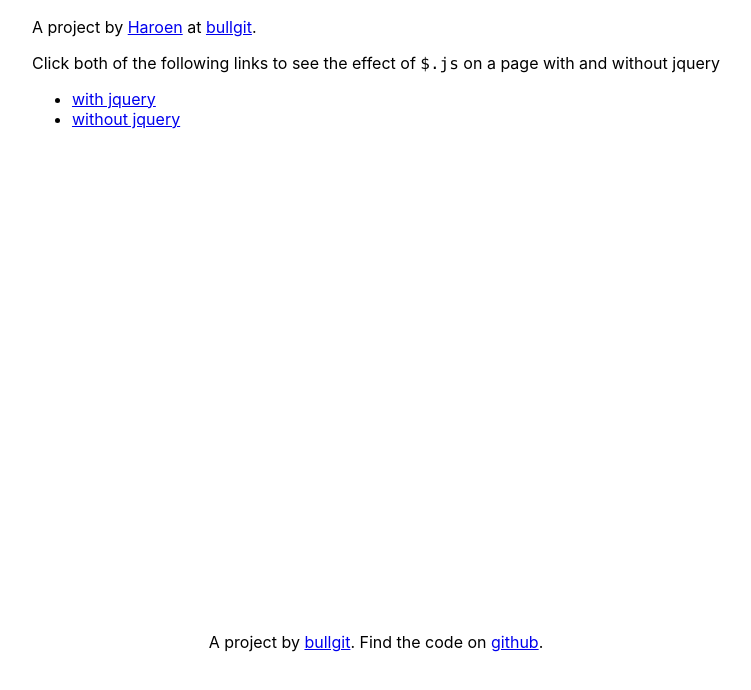
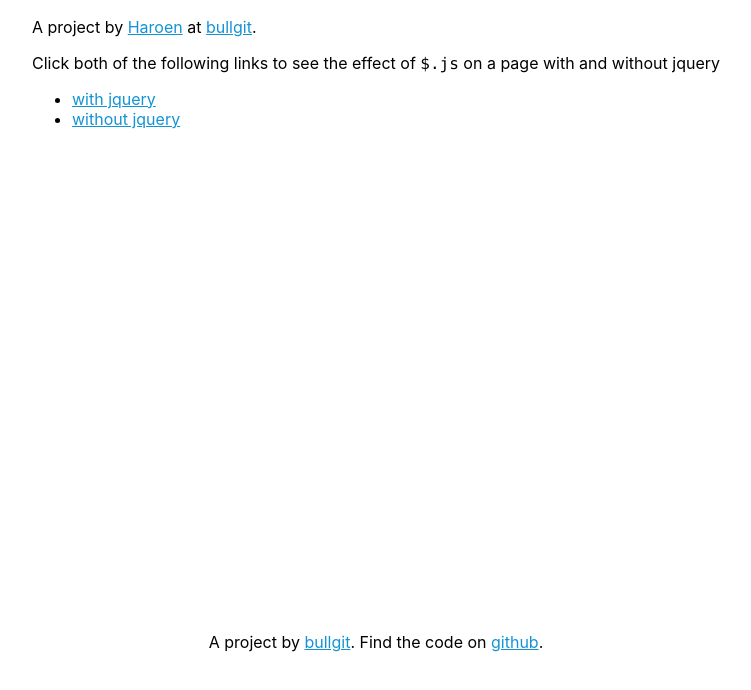
Before and after one commit to bullgit/fuck-jquery, a plain HTML site: page index.html in a window 1280 px wide. Shown: the part 60-750 px from the top of the page, without its empty margins (264-1015 px from the left). Drawn offline with Linux system fonts and the light colour scheme.

Commit message:
new colour

```diff
--- a/index.html
+++ b/index.html
@@ -7,7 +7,7 @@
   <meta name="apple-mobile-web-app-capable" content="yes" />
   <meta name="mobile-web-app-capable" content="yes" />
   <meta name="apple-mobile-web-app-status-bar-style" content="black-translucent" />
-  <meta name="theme-color" content="#7f1734">
+  <meta name="theme-color" content="#1393d5">
   <link rel="stylesheet" href="style.css" />
   <link rel="icon" type="image/png" href="/assets/img/favicon.png" />
 </head>
--- a/style.css
+++ b/style.css
@@ -27,3 +27,11 @@ code {
 footer {
   text-align: center;
 }
+
+a {
+  color: #1393d5;
+}
+
+a:visited {
+  color: #0d6896;
+}
```
